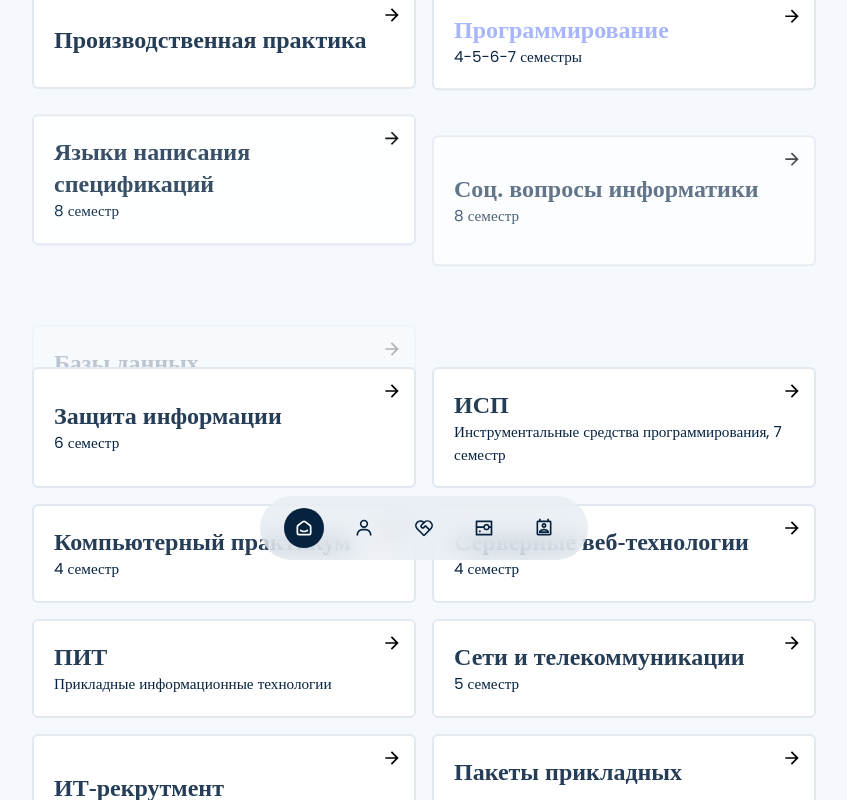
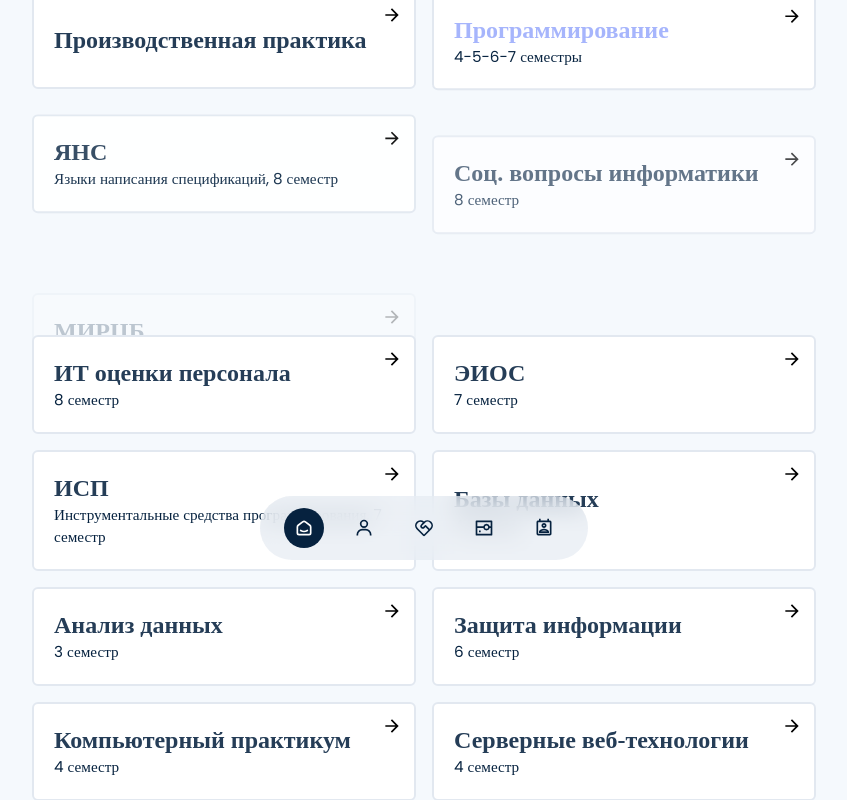
Before and after one commit to tantarin/my, a React (Vite) app: page / in a window 1280 px wide. Shown: the part 1040-1840 px from the top of the page, without its empty margins (216-1063 px from the left). Built offline with nearby package versions, Linux system fonts and the light colour scheme; a web font is replaced by a local one.

Commit message:
данные о практиках

```diff
--- a/src/Content.js
+++ b/src/Content.js
@@ -98,14 +98,39 @@ export const content = {
         link: 'https://github.com/tantarin/proga_labs',
       },
       {
-        name: "Языки написания спецификаций",
-        para: "8 семестр",
+        name: "ЯНС",
+        para: "Языки написания спецификаций, 8 семестр",
         link: 'https://disk.yandex.ru/d/4h7fyRacimnODw',
       },
       {
         name: "Соц. вопросы информатики",
         para: "8 семестр",
         link: 'https://disk.yandex.ru/d/tCHhvnvV1szfaw',
+      },
+      {
+        name: "МИРЦБ",
+        para: "8 семестр",
+        link: 'https://disk.yandex.ru/d/l9q-FSEKRk0Ifw',
+      },
+      {
+        name: "НИП",
+        para: "8 семестр",
+        link: 'https://disk.yandex.ru/d/eryHxMPysaDvrA',
+      },
+      {
+        name: "ИТ оценки персонала",
+        para: "8 семестр",
+        link: 'https://disk.yandex.ru/d/_ZRQ-OvMkTmqZA',
+      },
+      {
+        name: "ЭИОС",
+        para: "7 семестр",
+        link: 'https://disk.yandex.ru/d/VB7JDaUiXTLb8Q',
+      },
+      {
+        name: "ИСП",
+        para: "Инструментальные средства программирования, 7 семестр",
+        link: 'https://disk.yandex.ru/d/ogDgbHKduFKCzA',
       },
       {
         name: "Базы данных",
@@ -121,11 +146,6 @@ export const content = {
         name: "Защита информации",
         para: "6 семестр",
         link: 'https://disk.yandex.ru/d/fB7ifohftQAM3g',
-      },
-      {
-        name: "ИСП",
-        para: "Инструментальные средства программирования, 7 семестр",
-        link: 'https://disk.yandex.ru/d/ogDgbHKduFKCzA',
       },
       {
         name: "Компьютерный практикум",
@@ -181,16 +201,6 @@ export const content = {
         name: "Информатика",
         para: "1 семестр",
         link: 'https://disk.yandex.ru/d/xTS8EZPx-0wCxA',
-      },
-      {
-        name: "МИРЦБ",
-        para: "8 семестр",
-        link: 'https://disk.yandex.ru/d/l9q-FSEKRk0Ifw',
-      },
-      {
-        name: "НИП",
-        para: "8 семестр",
-        link: 'https://disk.yandex.ru/d/eryHxMPysaDvrA',
       },
       {
         name: "ОКА",
```
